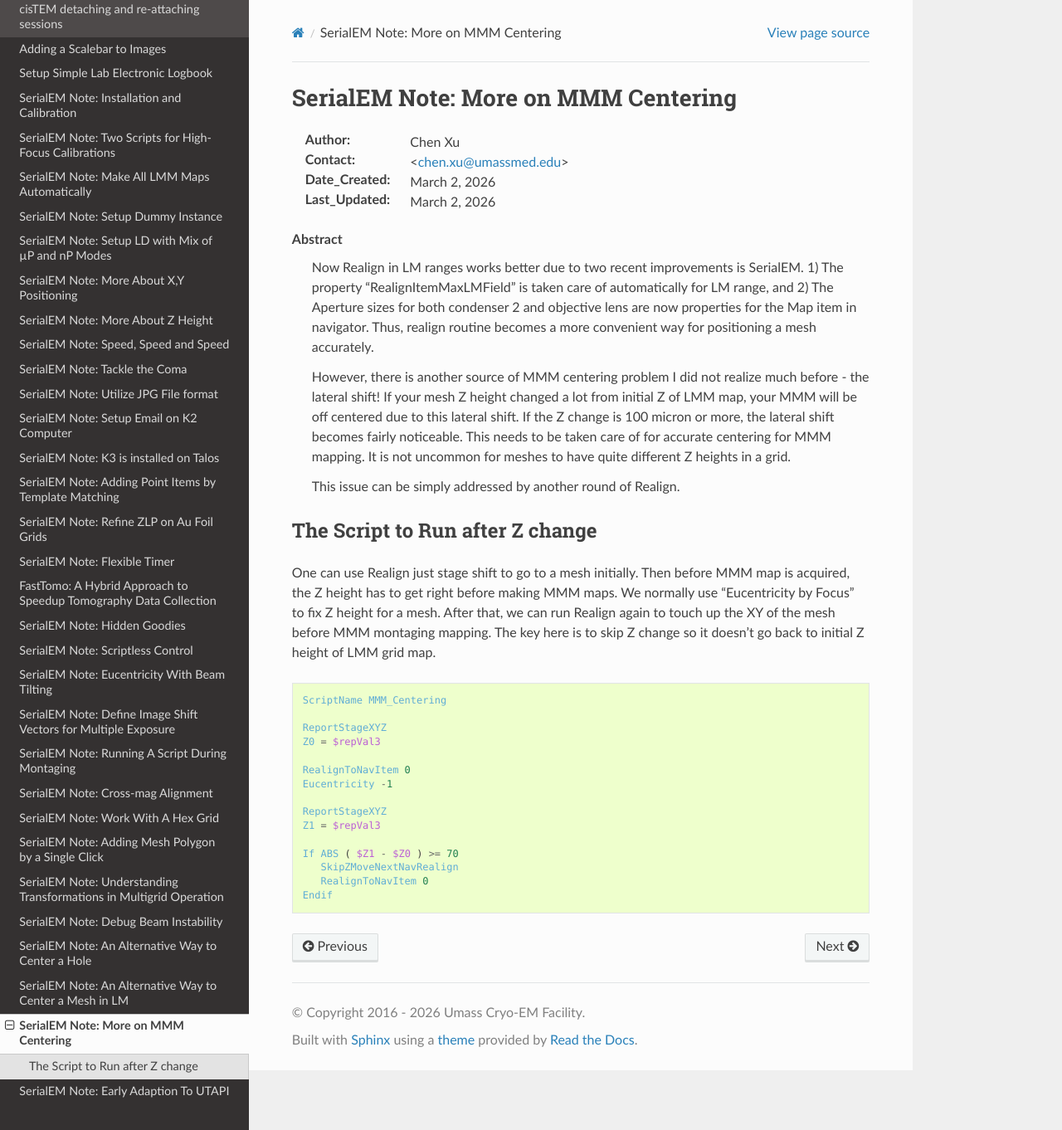
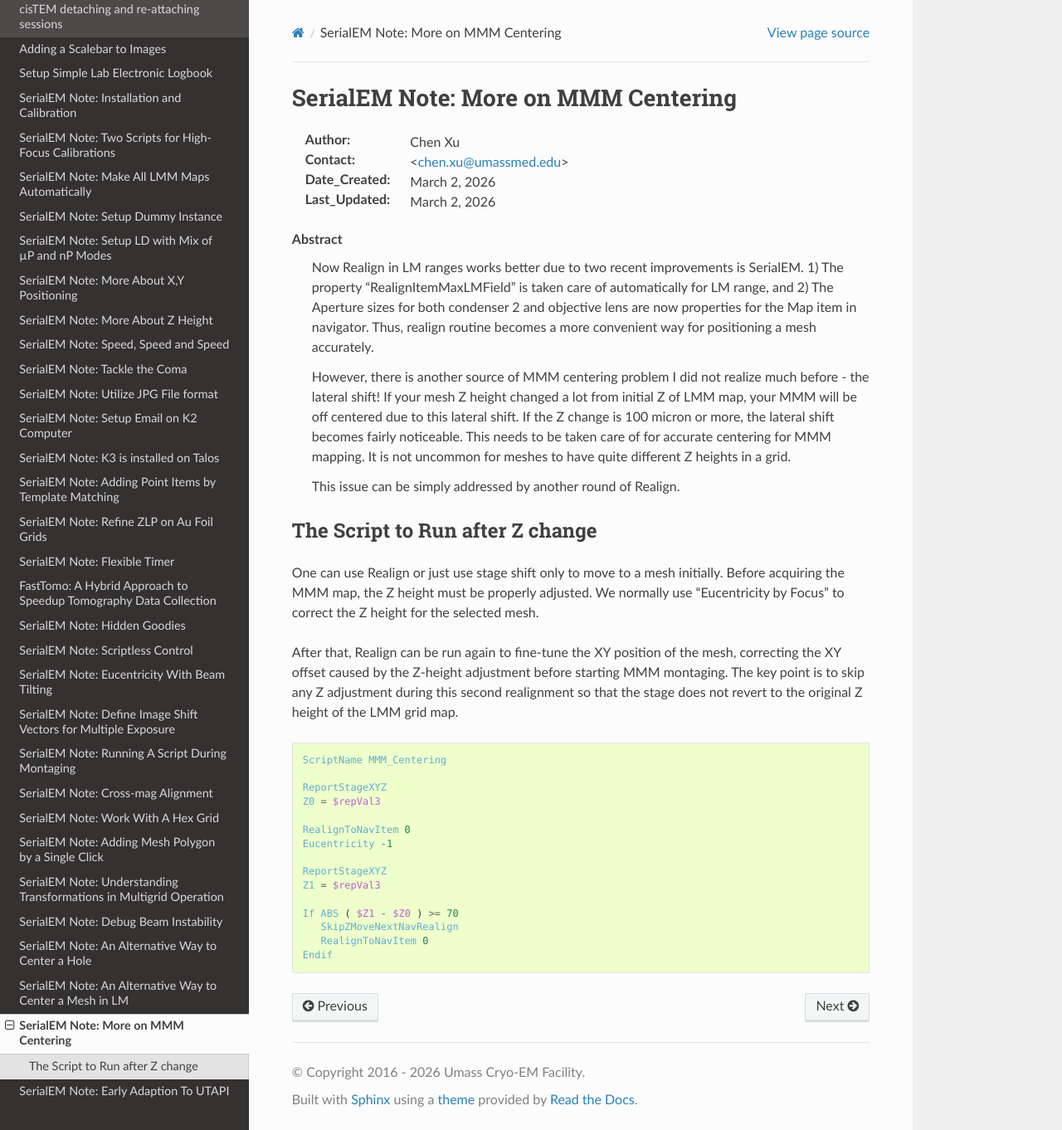
Before and after one commit to xuchen66/sphinx-emdocs, a Sphinx documentation site: the page built from source/serialem-note-more-on-MMMcentering.rst, in a window 1280 px wide and 1362 px high. Shown: the whole window at 83% size. Built offline with Sphinx 7.4.7 and the Read the Docs theme 3.1.0, drawn with Linux system fonts in a browser that asks for light colours; pages that are not in the unit, such as notebooks, are missing from menus.

Commit message:
Update serialem-note-more-on-MMMcentering.rst

```diff
--- a/source/serialem-note-more-on-MMMcentering.rst
+++ b/source/serialem-note-more-on-MMMcentering.rst
@@ -33,12 +33,15 @@
 The Script to Run after Z change
 --------------------------------
 
-One can use Realign just stage shift to go to a mesh initially. Then before
-MMM map is acquired, the Z height has to get right before making MMM maps.
-We normally use "Eucentricity by Focus" to fix Z height for a mesh. After
-that, we can run Realign again to touch up the XY of the mesh before MMM
-montaging mapping. The key here is to skip Z change so it doesn't go back
-to initial Z height of LMM grid map.
+One can use Realign or just use stage shift only to move to a mesh initially.
+Before acquiring the MMM map, the Z height must be properly adjusted. We
+normally use “Eucentricity by Focus” to correct the Z height for the selected mesh.
+
+After that, Realign can be run again to fine-tune the XY position of the mesh,
+correcting the XY offset caused by the Z-height adjustment before starting
+MMM montaging. The key point is to skip any Z adjustment during this second
+realignment so that the stage does not revert to the original Z height of
+the LMM grid map.
 
 .. code-block:: ruby
 
```
